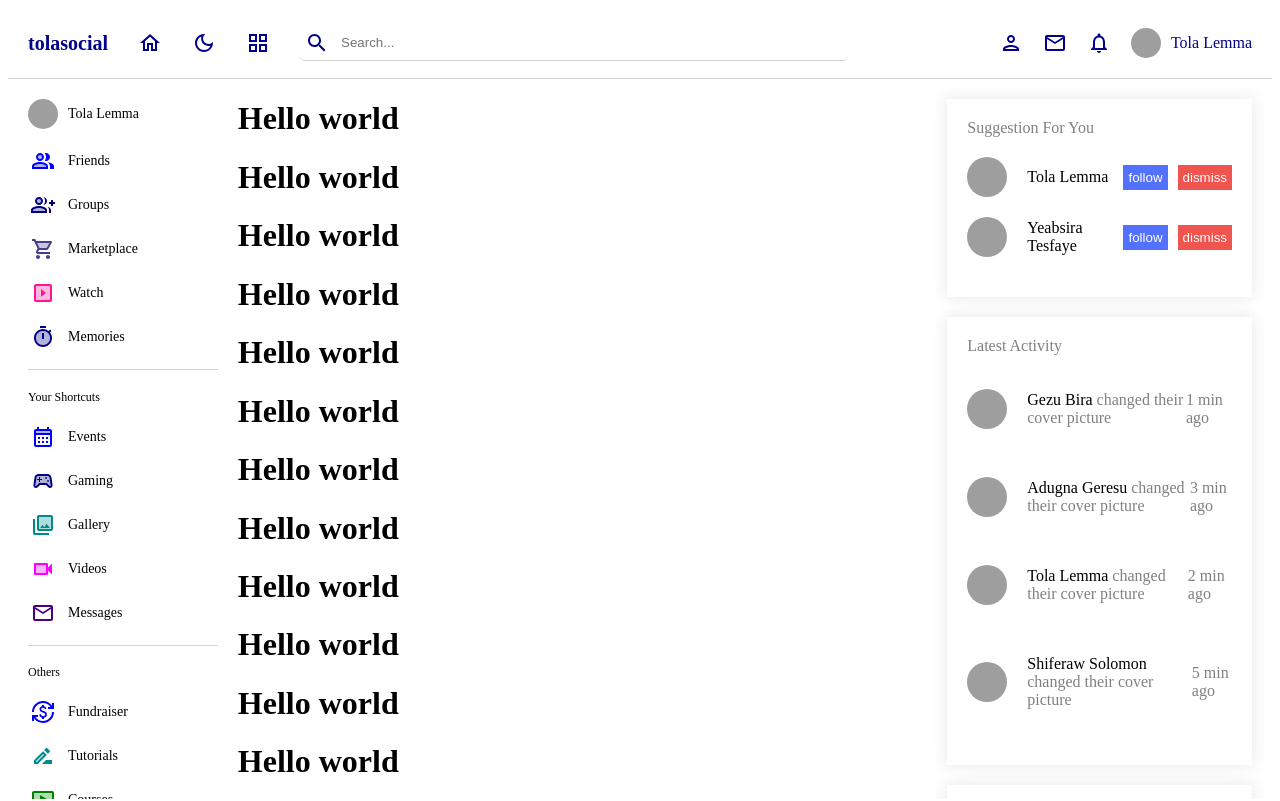
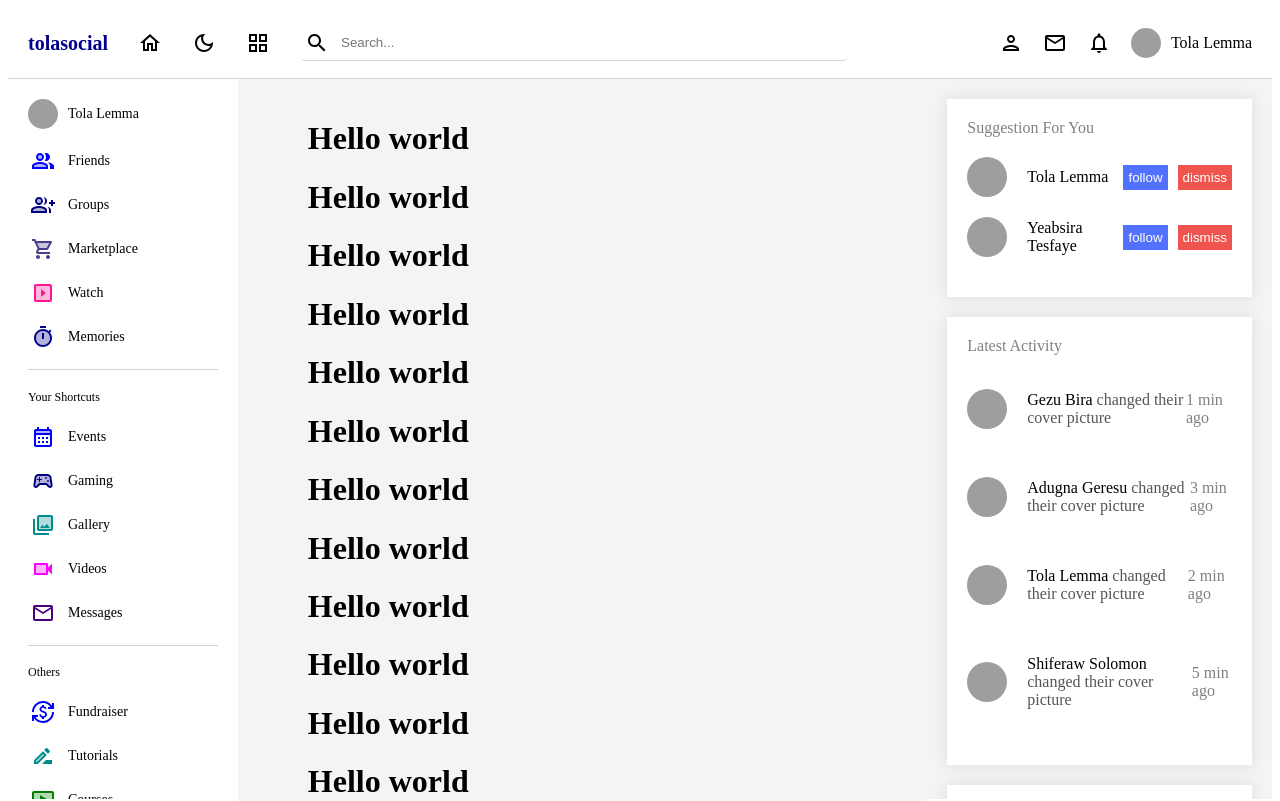
Before and after one commit to Tola-lemma/SocialMedia, a React (Create React App) app: page / in a window 1280 px wide. Shown: the top 801 px of the page. Built offline with nearby package versions, Linux system fonts and the light colour scheme; grey boxes are pictures that could not be loaded.

Commit message:
feat:dark mode and light mode are handled successfully with css too

```diff
--- a/src/App.jsx
+++ b/src/App.jsx
@@ -6,11 +6,15 @@ import { Login } from "./pages/Login/Login";
 import { RegisterPage } from "./pages/Register/Register";
 import { Navigate,Outlet ,RouterProvider,createBrowserRouter, } from "react-router-dom";
 import { Home } from "./pages/Home/Home";
+import './style.scss';
+import { useContext } from "react";
+import { DarkModeContext } from "./Context/darkModeContrext";
 function App() {
   const currentUser = true;
+  const {darkMode} = useContext(DarkModeContext)
   const Layout = ()=>{
     return(
-      <div>
+      <div className={`theme-${darkMode? "dark":"light"}`}>
         <NavBar />
         <div style={{display:"flex"}}>
            <LeftBar />
--- a/src/Components/Leftbar/LeftBar.jsx
+++ b/src/Components/Leftbar/LeftBar.jsx
@@ -1,4 +1,3 @@
-import React from 'react'
 import './leftBar.scss'
 import PeopleAltTwoToneIcon from '@mui/icons-material/PeopleAltTwoTone';
 import GroupAddTwoToneIcon from '@mui/icons-material/GroupAddTwoTone';
@@ -13,7 +12,17 @@ import CollectionsTwoToneIcon from '@mui/icons-material/CollectionsTwoTone';
 import SportsEsportsTwoToneIcon from '@mui/icons-material/SportsEsportsTwoTone';
 import CalendarMonthTwoToneIcon from '@mui/icons-material/CalendarMonthTwoTone';
 import DriveFileRenameOutlineTwoToneIcon from '@mui/icons-material/DriveFileRenameOutlineTwoTone';
+import { useContext } from 'react';
+import { DarkModeContext } from '../../Context/darkModeContrext';
 export const LeftBar = () => {
+  const { darkMode } = useContext(DarkModeContext);
+
+  const getItemStyle = (color) => {
+    return {
+      color: darkMode ? 'cyan' : color,
+      width: '30px'
+    };
+  };
   return (
     <div className='leftBar'>
       <div className='container'>
@@ -26,23 +35,23 @@ export const LeftBar = () => {
           <span>{"Tola Lemma"}</span>
         </div>
          <div className="item">
-          <PeopleAltTwoToneIcon style={{color:"blue",width:"30px"}}/>
+          <PeopleAltTwoToneIcon style={getItemStyle('blue')}/>
           <span>Friends</span>
          </div>
          <div className="item">
-          <GroupAddTwoToneIcon style={{color:"navy",width:"30px"}}/>
+          <GroupAddTwoToneIcon style={getItemStyle('navy')}/>
           <span>Groups</span>
          </div>
          <div className="item">
-          <LocalGroceryStoreTwoToneIcon style={{color:"darkslateblue",width:"30px"}}/>
+          <LocalGroceryStoreTwoToneIcon style={getItemStyle('darkslateblue')}/>
           <span>Marketplace</span>
          </div>
          <div className="item">
-          <SlideshowTwoToneIcon style={{color:"deeppink",width:"30px"}}/>
+          <SlideshowTwoToneIcon style={getItemStyle('deeppink')}/>
           <span>Watch</span>
          </div>
          <div className="item">
-          <TimerTwoToneIcon style={{color:"darkblue",width:"30px"}}/>
+          <TimerTwoToneIcon style={getItemStyle('darkblue')}/>
           <span>Memories</span>
          </div>
         </div>
@@ -50,23 +59,23 @@ export const LeftBar = () => {
         <div className='menu'>
           <span>Your Shortcuts</span>
           <div className="item">
-          <CalendarMonthTwoToneIcon style={{color:"blue",width:"30px"}}/>
+          <CalendarMonthTwoToneIcon style={getItemStyle('blue')}/>
           <span>Events</span>
          </div>
          <div className="item">
-          <SportsEsportsTwoToneIcon style={{color:"navy",width:"30px"}}/>
+          <SportsEsportsTwoToneIcon style={getItemStyle('navy')}/>
           <span>Gaming</span>
          </div>
          <div className="item">
-          <CollectionsTwoToneIcon style={{color:"darkcyan",width:"30px"}}/>
+          <CollectionsTwoToneIcon style={getItemStyle('darkcyan')}/>
           <span>Gallery</span>
          </div>
          <div className="item">
-          <VideocamTwoToneIcon style={{color:"magenta",width:"30px"}}/>
+          <VideocamTwoToneIcon style={getItemStyle('magenta')}/>
           <span>Videos</span>
          </div>
          <div className="item">
-          <MailOutlineTwoToneIcon style={{color:"indigo",width:"30px"}}/>
+          <MailOutlineTwoToneIcon style={getItemStyle('indigo')}/>
           <span>Messages</span>
          </div>
         </div>
@@ -74,15 +83,15 @@ export const LeftBar = () => {
         <div className='menu'>
           <span>Others</span>
           <div className="item">
-          <CurrencyExchangeTwoToneIcon style={{color:"blue",width:"30px"}}/>
+          <CurrencyExchangeTwoToneIcon style={getItemStyle('blue')}/>
           <span>Fundraiser</span>
          </div>
           <div className="item">
-          <DriveFileRenameOutlineTwoToneIcon style={{color:"darkcyan",width:"30px"}}/>
+          <DriveFileRenameOutlineTwoToneIcon style={getItemStyle('darkcyan')}/>
           <span>Tutorials</span>
          </div>
          <div className="item">
-          <OndemandVideoTwoToneIcon style={{color:"green",width:"30px"}}/>
+          <OndemandVideoTwoToneIcon style={getItemStyle('green')}/>
           <span>Courses</span>
          </div>
         </div>
--- a/src/Components/Leftbar/leftBar.scss
+++ b/src/Components/Leftbar/leftBar.scss
@@ -1,7 +1,7 @@
-// @import "../../style.scss";
+@import "../../style.scss";
 
 .leftBar {
-//   @include themify($themes) {
+  @include themify($themes) {
     flex: 2;
     position: sticky;
     top: 70px;
@@ -25,8 +25,7 @@
         margin: 20px 0px;
         border: none;
         height: 0.5px;
-        background-color: lightgray;
-      //   background-color: themed("border");
+        background-color: themed("border");
       }
 
       .menu {
@@ -66,5 +65,5 @@
         }
       }
     }
-//   }
+  }
 }
--- a/src/Components/Rightbar/rightBar.scss
+++ b/src/Components/Rightbar/rightBar.scss
@@ -1,10 +1,12 @@
+@import "../../style.scss";
 .rightBar{
+      @include themify($themes) {
       flex: 3;
       position: sticky;
       top: 70px;
       height: calc(100vh - 80px);
       overflow: scroll;
-      background-color: themed("bg");
+      background-color: themed("bgSoft");
       color: themed("textColor");
 
   //     @include mobile{
@@ -22,6 +24,7 @@
                   box-shadow: 0px 0px 15px 1px rgba(0, 0, 0, 0.09);
                   padding: 20px;
                   margin-bottom: 20px;
+                  background-color: themed("bg");
                   span{
                         color: gray;
                   }
@@ -52,11 +55,11 @@
                               left: 30px;
                         }
                         p{
-                              color:gray ;
+                          color: themed('textColorSoft');
                         }
                         span{
                               font-weight: 500;
-                              color: black;
+                              color: themed('textColor');
                         }
 
                       }
@@ -81,3 +84,4 @@
             }
       }
 }
+}
--- a/src/Components/navbar/NavBar.jsx
+++ b/src/Components/navbar/NavBar.jsx
@@ -1,18 +1,18 @@
 import "./navbar.scss";
 import HomeOutlinedIcon from "@mui/icons-material/HomeOutlined";
 import DarkModeOutlinedIcon from "@mui/icons-material/DarkModeOutlined";
-// import WbSunnyOutlinedIcon from "@mui/icons-material/WbSunnyOutlined";
+import WbSunnyOutlinedIcon from "@mui/icons-material/WbSunnyOutlined";
 import GridViewOutlinedIcon from "@mui/icons-material/GridViewOutlined";
 import NotificationsOutlinedIcon from "@mui/icons-material/NotificationsOutlined";
 import EmailOutlinedIcon from "@mui/icons-material/EmailOutlined";
 import PersonOutlinedIcon from "@mui/icons-material/PersonOutlined";
 import SearchOutlinedIcon from "@mui/icons-material/SearchOutlined";
 import { Link } from "react-router-dom";
-// import { useContext } from "react";
-// import { DarkModeContext } from "../../context/darkModeContext";
+import { useContext } from "react";
+import { DarkModeContext } from "../../Context/darkModeContrext";
 // import { AuthContext } from "../../context/authContext";
 export const NavBar = () => {
-  // const { toggle, darkMode } = useContext(DarkModeContext);
+  const { toggle, darkMode } = useContext(DarkModeContext);
   // const { currentUser } = useContext(AuthContext);
   return (
     <div className="navbar">
@@ -21,12 +21,11 @@ export const NavBar = () => {
           <span>tolasocial</span>
         </Link>
         <HomeOutlinedIcon />
-        {/* {darkMode ? (
+        {darkMode ? (
           <WbSunnyOutlinedIcon onClick={toggle} />
         ) : (
           <DarkModeOutlinedIcon onClick={toggle} />
-        )} */}
-        <DarkModeOutlinedIcon  />
+        )}
         <GridViewOutlinedIcon />
         <div className="search">
           <SearchOutlinedIcon />
--- a/src/Components/navbar/navbar.scss
+++ b/src/Components/navbar/navbar.scss
@@ -1,20 +1,18 @@
-// @import "../../style.scss";
+@import "../../style.scss";
 
 .navbar {
-//   @include themify($themes) {
+  @include themify($themes) {
     display: flex;
     align-items: center;
     justify-content: space-between;
     padding: 10px 20px;
     height: 50px;
 //     border-bottom: 1px solid themed("border");
-    border-bottom: 1px solid lightgray;
+    border-bottom: 1px solid themed('border');
     position: sticky;
     top: 0;
-//     background-color: themed("bg");
-//     background-color: themed("bg");
-    color:darkblue;
-//     color:themed("textColor");
+    background-color: themed("bg");
+    color:themed("textColor");
     z-index: 999;
 
     .left {
@@ -25,15 +23,14 @@
       span {
         font-weight: bold;
         font-size: 20px;
-        color: darkblue;
-      //   color: themed("logo");
+        color: themed("logo");
       }
 
       .search {
         display: flex;
         align-items: center;
         gap: 10px;
-        border-bottom: 1px solid lightgray;
+        border-bottom: 1px solid themed('border');
         border-radius: 5px;
         padding: 5px;
 
@@ -41,8 +38,7 @@
           border: none;
           width: 500px;
           background-color: transparent;
-          color: darkblue;
-      //     color: themed("textColor");
+          color: themed("textColor");
 
       //     @include mobile{
       //       display: none;
@@ -85,5 +81,5 @@
         }
       }
     }
-//   }
+  }
 }
--- /dev/null
+++ b/src/Context/darkModeContrext.jsx
@@ -0,0 +1,19 @@
+import { createContext, useEffect, useState } from "react";
+
+export const DarkModeContext = createContext();
+export const DarkModeContextProvider = ({ children }) => {
+  const [darkMode, setDarkMode] = useState(
+    JSON.parse(localStorage.getItem("darkMode")) || false
+  );
+  const toggle = () => {
+    setDarkMode(!darkMode);
+  };
+  useEffect(() => {
+    localStorage.setItem("darkMode", darkMode);
+  }, [darkMode]);
+  return (
+    <DarkModeContext.Provider value={{ darkMode, toggle }}>
+      {children}
+    </DarkModeContext.Provider>
+  );
+};
--- a/src/index.js
+++ b/src/index.js
@@ -1,9 +1,12 @@
 import React from 'react';
 import ReactDOM from 'react-dom/client';
 import App from './App';
+import { DarkModeContextProvider } from './Context/darkModeContrext';
 const root = ReactDOM.createRoot(document.getElementById('root'));
 root.render(
   <React.StrictMode>
+    <DarkModeContextProvider>
        <App />
+    </DarkModeContextProvider>
   </React.StrictMode>
 );
--- a/src/pages/Home/home.scss
+++ b/src/pages/Home/home.scss
@@ -1,17 +1,16 @@
+@import "../../style.scss";
+
 .home{
-      flex: 3;
-      position: sticky;
-      top: 70px;
-      height: calc(100vh - 80px);
-      overflow: scroll;
-      background-color: themed("bg");
-      color: themed("textColor");
+  @include themify($themes) {
+    padding: 20px 70px;
+    background-color: themed("bgSoft");
 
-  //     @include mobile{
-  //       display: none;
-  //     }
+    @include mobile {
+      padding: 10px;
+    }
 
-      &::-webkit-scrollbar {
-        display: none;
-      }
-}
+    @include tablet{
+      padding: 20px;
+    }
+  }
+ }
--- /dev/null
+++ b/src/style.scss
@@ -0,0 +1,52 @@
+$themes: (
+  light: (
+    textColor: #000,
+    bg: white,
+    logo: darkblue,
+    bgSoft: #f6f3f3,
+    textColorSoft: #555,
+    border: lightgray,
+  ),
+  dark: (
+    textColor: whitesmoke,
+    bg: #222,
+    logo: white,
+    bgSoft: #333,
+    textColorSoft: lightgray,
+    border: #444,
+  ),
+);
+
+@mixin themify($themes) {
+  @each $theme, $map in $themes {
+    .theme-#{$theme} & {
+      $theme-map: () !global;
+      @each $key, $submap in $map {
+        $value: map-get(map-get($themes, $theme), "#{$key}");
+        $theme-map: map-merge(
+          $theme-map,
+          (
+            $key: $value,
+          )
+        ) !global;
+      }
+      @content;
+      $theme-map: null !global;
+    }
+  }
+}
+
+@function themed($key) {
+  @return map-get($theme-map, $key);
+}
+
+@mixin mobile {
+  @media (max-width: 480px) {
+    @content;
+  }
+}
+@mixin tablet {
+  @media (max-width: 960px) {
+    @content;
+  }
+}
```
Also changed, not shown: src/Components/Rightbar/RightBar.jsx (+41 -1 lines), src/Context/authContext.jsx (added).
